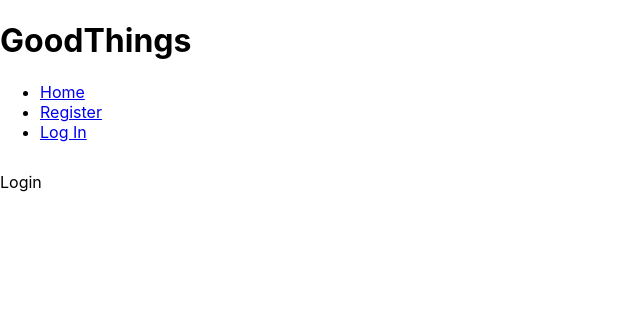
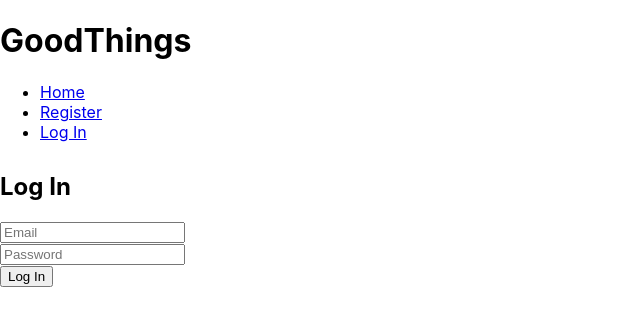
Before and after one commit to OLD-itdev161-sp2022/pam-touhey, a React (Create React App) app in the folder client/: page /login in a window 1280 px wide. Shown: the top 326 px of the page, without its empty margins (0-640 px from the left). Built offline with nearby package versions, Linux system fonts and the light colour scheme.

Commit message:
Completed Activity 8

```diff
--- a/client/src/components/Login/Login.js
+++ b/client/src/components/Login/Login.js
@@ -1,7 +1,87 @@
-import React from 'react';
+import React, { useState } from 'react';
+import axios from 'axios';
+import { useHistory } from 'react-router-dom';
 
-const Login = () => {
-    return <div>Login</div>;
+const Login = ( authenticateUser ) => {
+    let history = useHistory();
+    const [userData, setUserData] = useState({
+        email: '',
+        password: ''
+    });
+    const [errorData, setErrorData] = useState({ errors: null });
+
+    const { email, password } = userData;
+    const { errors } = errorData;
+
+    const onChange = e => {
+        const { name, value } = e.target;
+        setUserData({
+            ...userData,
+            [name]: value
+        })
+    }
+
+const loginUser = async () => {
+    const newUser = {
+        email: email,
+        password: password
+    }
+
+    try {
+        const config = {
+            headers: {
+                'Content-type': 'application/json'
+            }
+        }
+
+        const body = json.stringify(newUser);
+        const res = await axios.post('http://localhost:5000/api/login', body, config);
+
+        //Store user data and redirect
+        localStorage.setItem('token', res.data.token);
+        history.pushState('/')
+
+    } catch (error) {
+        //clear user data
+        localStorage.removeItem('token');
+
+        setErrorData({
+            ...errors,
+            errors: error.response.data.errors
+        })
+    }
+
+    authenticateUser();
+}
+
+return (
+    <div>
+        <h2>Log In</h2>
+        <div>
+            <input
+                type="text"
+                placeholder="Email"
+                name="email"
+                value={email}
+                onChange={e => onChange(e)} />
+        </div>
+        <div>
+            <input
+                type="text"
+                placeholder="Password"
+                name="password"
+                value={password}
+                onChange={e => onChange(e)} />
+        </div>
+        <div>
+            <button onClick={() => loginUser()}>Log In</button>
+        </div>
+        <div>
+            {errors && errors.map(error =>
+                <div key={error.msg}>{error.msg}</div>)}
+        </div>
+    </div>
+    )
 }
 
 export default Login;
--- a/client/src/components/Register/Register.js
+++ b/client/src/components/Register/Register.js
@@ -1,15 +1,19 @@
 import React, { useState } from 'react';
 import axios from 'axios';
+import { useHistory } from 'react-router-dom';
 
-const Register = () => {
+const Register = ({authenticateUser}) => {
+    let history = useHistory();
     const [userData, setUserData] = useState({
         name: '',
         email: '',
         password: '',
         passwordConfirm: ''
     });
+    const [errorData, setErrorData] = useState({ errors: null });
 
     const { name, email, password, passwordConfirm } = userData;
+    const { errors } = errorData;
 
     const onChange = e => {
         const { name, value } = e.target;
@@ -19,11 +23,12 @@
         })
     }
 
-    const register = async () => {
+    const registerUser = async () => {
         //check that passwords match
         if (password !== passwordConfirm) {
             console.log('Passwords do not match')
-        } else {
+        }
+        else {
             //Create a user object
             const newUser = {
                 name: name,
@@ -40,11 +45,21 @@
 
                 const body = JSON.stringify(newUser);
                 const res = await axios.post('http://localhost:5000/api/users', body, config);
-                console.log(res.data);
+
+                //Store user data and redirect
+                localStorage.setItem('token', res.data.token);
+                history.push('/');
             } catch (error) {
-                console.error(error.response.data);
-                return;
+                //Clear user data and set errors
+                localStorage.removeItem('token');
+
+                setErrorData({
+                    ...errors,
+                    errors: error.response.data.errors
+                })
             }
+
+            authenticateUser();
         }
     }
 
@@ -84,7 +99,11 @@
                 onChange={e => onChange(e)} />
         </div>
         <div>
-            <button onClick={() => register()}>Register</button>
+            <button onClick={() => registerUser()}>Register</button>
+        </div>
+        <div>
+            {errors && errors.map(error =>
+                <div key={error.msg}>{error.msg}</div>)}
         </div>
     </div>
     )
```
